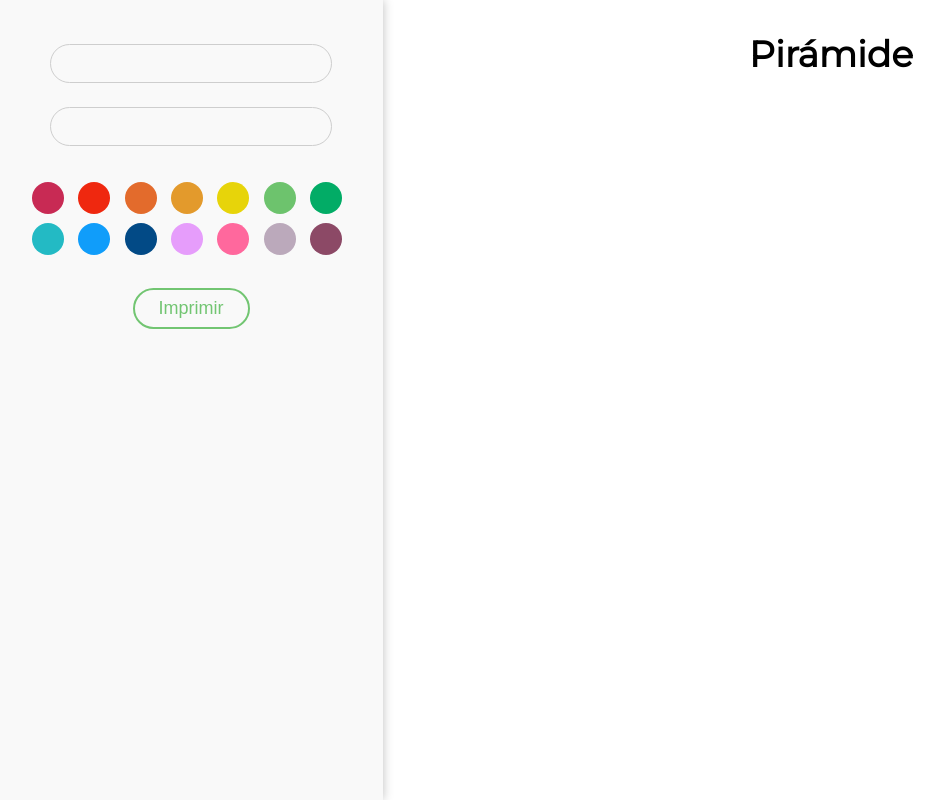
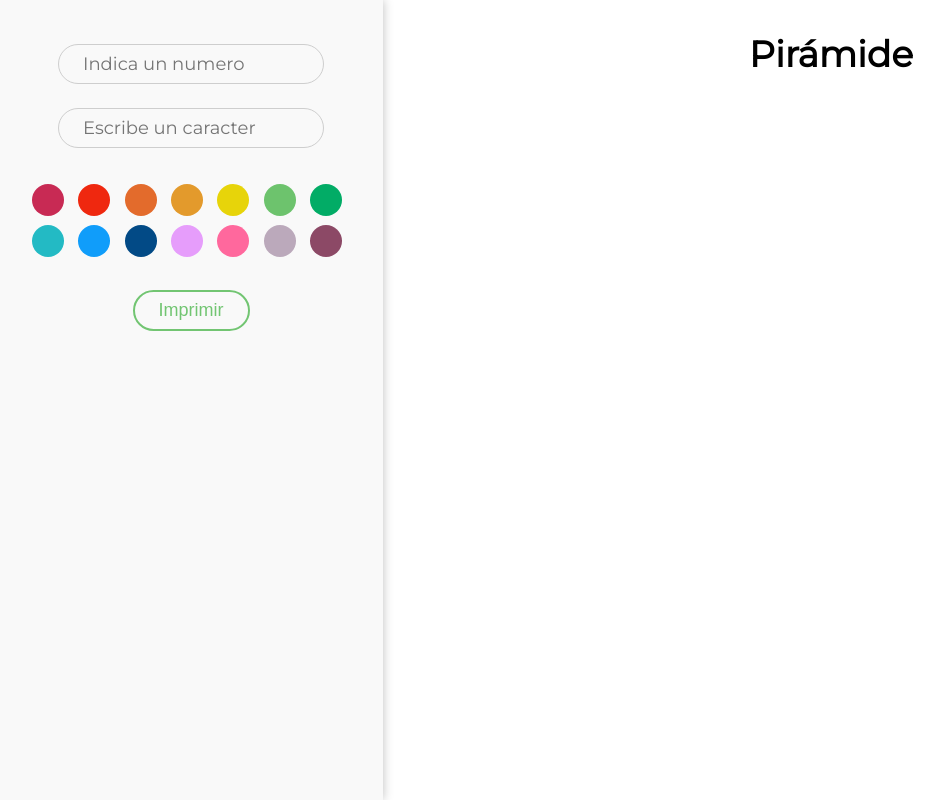
Before and after one commit to AlvaroDue/Piramide, a plain HTML site: page index.html in a window 1280 px wide. Shown: the whole page, without its empty margins (1-945 px from the left). Drawn offline with Linux system fonts and the light colour scheme.

Commit message:
Se hacen últimos cambios

```diff
--- a/assets/css/style.css
+++ b/assets/css/style.css
@@ -32,6 +32,7 @@ section {
 }
 
 input[type=text], input[type=number] {
+    font-family: "Montserrat", sans-serif;
     font-size: 18px;
     padding: 8px 24px;
     margin: 12px;
--- a/index.html
+++ b/index.html
@@ -11,8 +11,8 @@
 <body>
 <main>
 <section class="one-half">
-        <input type="number" id="base"><br>
-        <input type="text" id="symbol"><br>
+        <input type="number" id="base" placeholder="Indica un numero"><br>
+        <input type="text" id="symbol" placeholder="Escribe un caracter"><br>
         <div class="colores">
           <label class="container">
             <input type="radio" name="radio" value="1">
```
